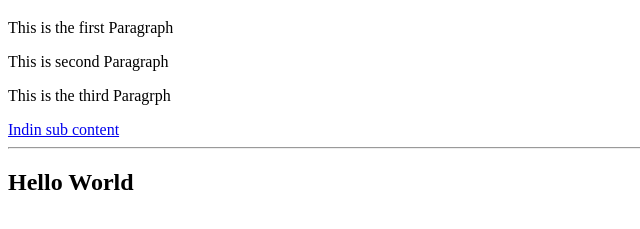
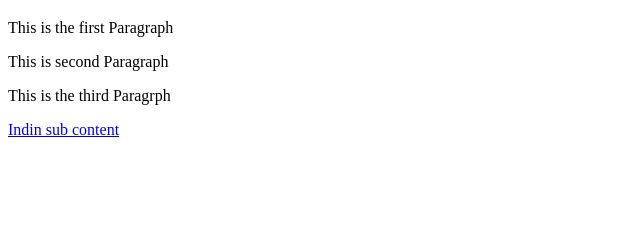
Before and after one commit to gujjar3456/gits-test, a plain HTML site: page index.html in a window 1280 px wide. Shown: the part 61-290 px from the top of the page, without its empty margins (0-640 px from the left). Drawn offline with Linux system fonts and the light colour scheme.

Commit message:
first commit

```diff
--- a/index.html
+++ b/index.html
@@ -9,8 +9,5 @@
 	<p>This is second Paragraph</p>
 	<p>This is the third Paragrph</p>
 	<a href="#">Indin sub content</a>
-	<br><hr>
-	<h2>Hello World</h2>
-
 </body>
 </html>
```
